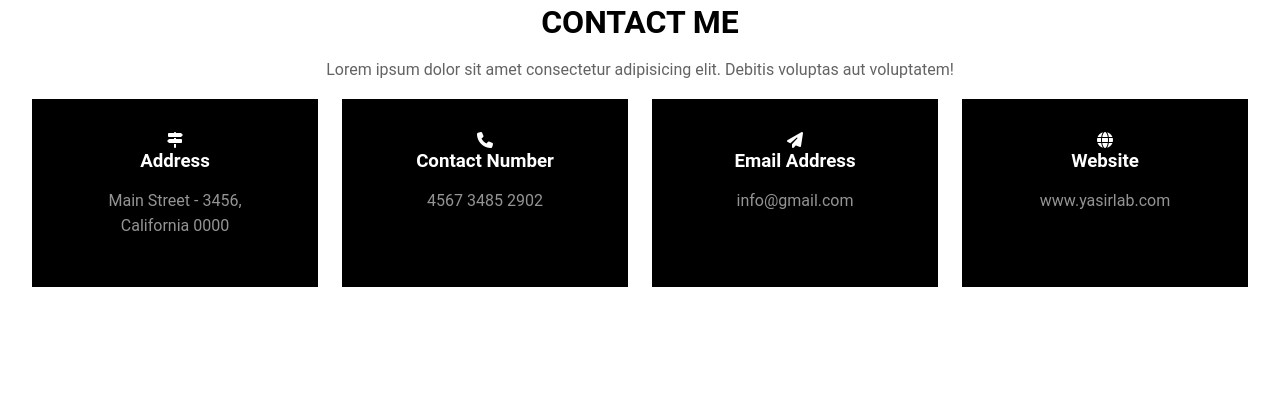
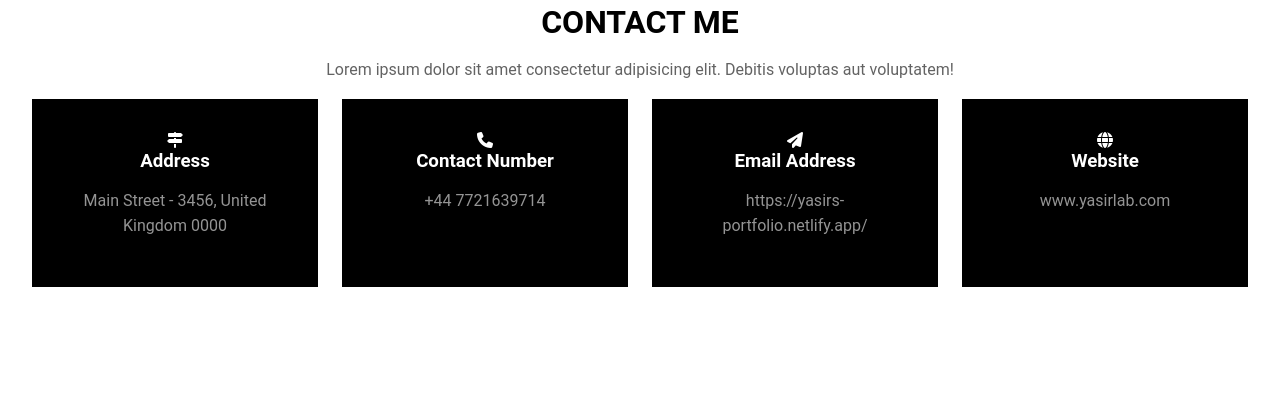
Before and after one commit to Yasirkhan6499/YasirLab, a website built with Parcel: page html/contact.html in a window 1280 px wide. Shown: the part 761-1154 px from the top of the page. Built offline with nearby package versions, Linux system fonts and the light colour scheme.

Commit message:
contact details added.

```diff
--- a/html/contact.html
+++ b/html/contact.html
@@ -70,17 +70,17 @@
         <div class="contact__box">
           <i class="fas fa-map-signs"></i>
           <h3>Address</h3>
-          <p>Main Street - 3456, California 0000</p>
+          <p>Main Street - 3456, United Kingdom 0000</p>
         </div>
         <div class="contact__box">
           <i class="fas fa-phone"></i>
           <h3>Contact Number</h3>
-          <p>4567 3485 2902</p>
+          <p>+44 7721639714</p>
         </div>
         <div class="contact__box">
           <i class="fas fa-paper-plane"></i>
           <h3>Email Address</h3>
-          <p>info@gmail.com</p>
+          <p>https://yasirs-portfolio.netlify.app/</p>
         </div>
         <div class="contact__box">
           <i class="fas fa-globe"></i>
```
